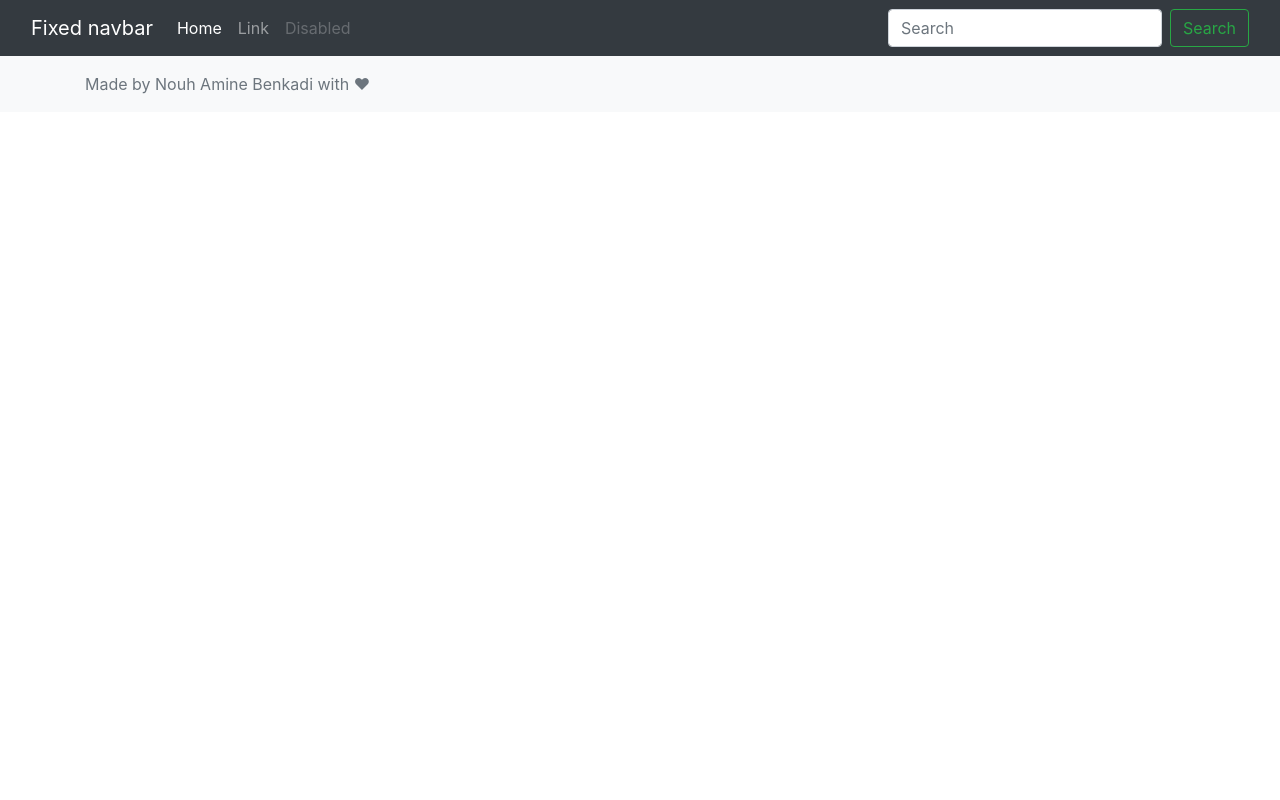
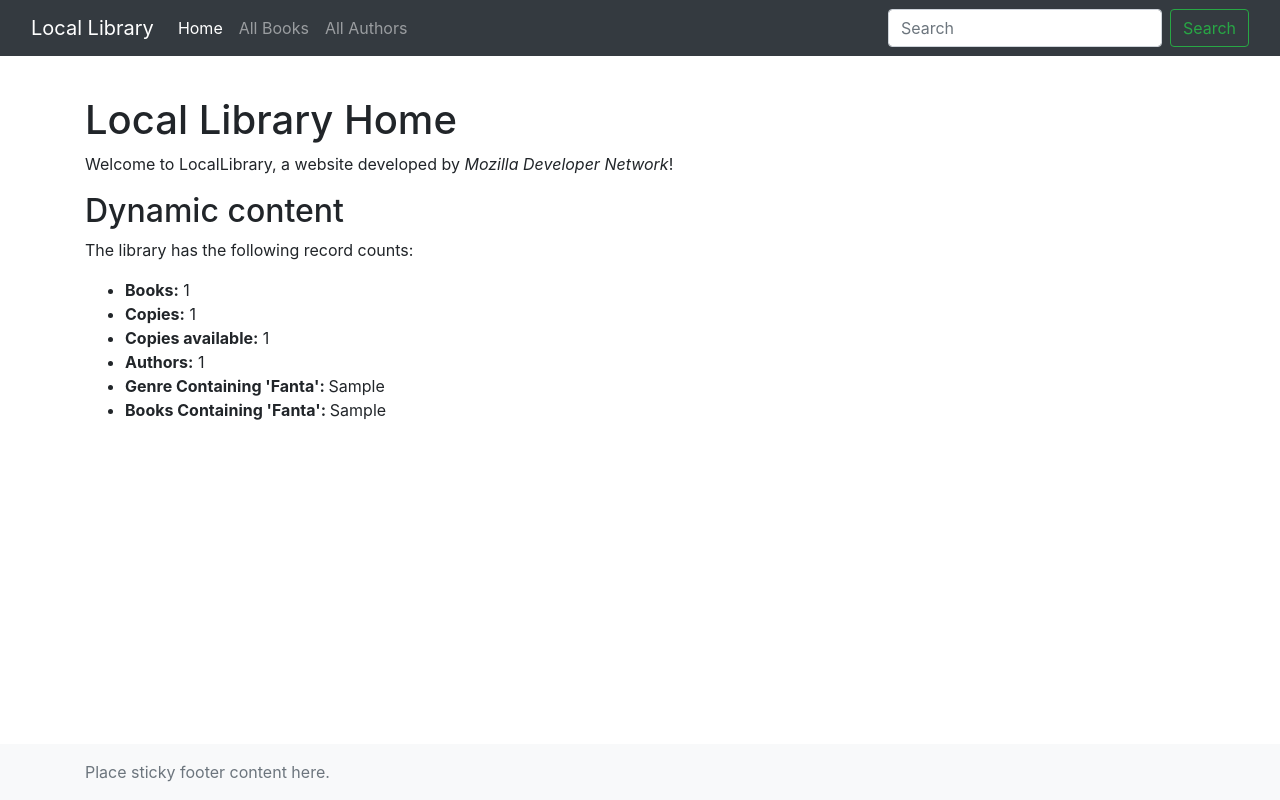
Before and after one commit to nouhben/locallibrary, a Django app: template catalog/templates/catalog/index.html in a window 1280 px wide. Run offline with Django 3.2, Linux system fonts and the light colour scheme; the template is opened without the code that fills it: most values are stand-ins (such as "Sample title", 1, 10 or a date in 2020); some libraries are stand-ins or nearby versions.

Commit message:
author detail

```diff
--- a/catalog/templates/catalog/index.html
+++ b/catalog/templates/catalog/index.html
@@ -1,4 +1,15 @@
 {% extends 'base.html' %}
 {% block content %}
-<h1>Local Library Home</h1>
+  <h1>Local Library Home</h1>
+  <p>Welcome to LocalLibrary, a website developed by <em>Mozilla Developer Network</em>!</p>
+  <h2>Dynamic content</h2>
+  <p>The library has the following record counts:</p>
+  <ul>
+    <li><strong>Books:</strong> {{ num_books }}</li>
+    <li><strong>Copies:</strong> {{ num_instances }}</li>
+    <li><strong>Copies available:</strong> {{ num_instances_available }}</li>
+    <li><strong>Authors:</strong> {{ num_authors }}</li>
+    <li><strong>Genre Containing 'Fanta': </strong> {{ genre_containing_x }}</li>
+    <li><strong>Books Containing 'Fanta': </strong> {{ books_containing_x }}</li>
+  </ul>
 {% endblock content %}
--- a/catalog/urls.py
+++ b/catalog/urls.py
@@ -1,8 +1,10 @@
 
 from django.urls import path, include
-from catalog.views import index
+from catalog.views import index, BookListView, BookDetailView
 urlpatterns = [
     path('', index, name='index'),
+    path('books/', BookListView.as_view(), name='books'),
+    path('book/<int:pk>/', BookDetailView.as_view(), name='book-detail')
     # path('catalog/books/')
     # path('catalog/authors/')
     # path('catalog/book/<id>/')
--- a/templates/base.html
+++ b/templates/base.html
@@ -1,17 +1,16 @@
 <!doctype html>
-<html lang="en">
-
+<html lang="en" class="h-100">
   <head>
-    <!-- Required meta tags -->
     <meta charset="utf-8">
     <meta name="viewport" content="width=device-width, initial-scale=1">
-
-    <!-- Bootstrap CSS -->
-    <link rel="stylesheet" href="https://stackpath.bootstrapcdn.com/bootstrap/5.0.0-alpha2/css/bootstrap.min.css"
-        integrity="sha384-DhY6onE6f3zzKbjUPRc2hOzGAdEf4/Dz+WJwBvEYL/lkkIsI3ihufq9hk9K4lVoK" crossorigin="anonymous">
-
+    <meta name="description" content="">
     <title>{{title}}</title>
 
+
+
+
+    <!-- Bootstrap core CSS -->
+<link rel="stylesheet" href="https://stackpath.bootstrapcdn.com/bootstrap/5.0.0-alpha2/css/bootstrap.min.css" integrity="sha384-DhY6onE6f3zzKbjUPRc2hOzGAdEf4/Dz+WJwBvEYL/lkkIsI3ihufq9hk9K4lVoK" crossorigin="anonymous">
 
 
     <style>
@@ -31,26 +30,25 @@
       }
     </style>
   </head>
-
 <body class="d-flex flex-column h-100">
 <header>
   <!-- Fixed navbar -->
   <nav class="navbar navbar-expand-md navbar-dark fixed-top bg-dark">
     <div class="container-fluid">
-      <a class="navbar-brand" href="#">Fixed navbar</a>
+      <a class="navbar-brand" href="{% url 'index' %}">Local Library</a>
       <button class="navbar-toggler" type="button" data-toggle="collapse" data-target="#navbarCollapse" aria-controls="navbarCollapse" aria-expanded="false" aria-label="Toggle navigation">
         <span class="navbar-toggler-icon"></span>
       </button>
       <div class="collapse navbar-collapse" id="navbarCollapse">
         <ul class="navbar-nav mr-auto mb-2 mb-md-0">
           <li class="nav-item active">
-            <a class="nav-link" aria-current="page" href="#">Home</a>
+            <a class="nav-link" aria-current="page" href="{% url 'index' %}">Home</a>
           </li>
           <li class="nav-item">
-            <a class="nav-link" href="#">Link</a>
+            <a class="nav-link" href="{% url 'books' %}">All Books</a>
           </li>
           <li class="nav-item">
-            <a class="nav-link disabled" href="#" tabindex="-1" aria-disabled="true">Disabled</a>
+            <a class="nav-link" href="{% url 'index' %}">All Authors</a>
           </li>
         </ul>
         <form class="d-flex">
@@ -61,41 +59,25 @@
     </div>
   </nav>
 </header>
-  {% block sidebar %}
 
-    {% endblock %}
 <!-- Begin page content -->
 <main class="flex-shrink-0">
-  <div class="container">
+  <div class="container my-5 py-5">
    {% block content %}
 
 
-        {% endblock %}
+   {% endblock content %}
   </div>
 </main>
 
 <footer class="footer mt-auto py-3 bg-light">
   <div class="container">
-    <span class="text-muted">Made by Nouh Amine Benkadi with &hearts; </span>
+    <span class="text-muted">Place sticky footer content here.</span>
   </div>
 </footer>
 
 
-
-
-
-
-
-
-
-    <!-- Optional JavaScript; choose one of the two! -->
-    <script src="https://cdn.jsdelivr.net/npm/popper.js@1.16.1/dist/umd/popper.min.js"
-        integrity="sha384-9/reFTGAW83EW2RDu2S0VKaIzap3H66lZH81PoYlFhbGU+6BZp6G7niu735Sk7lN"
-        crossorigin="anonymous"></script>
-    <script src="https://stackpath.bootstrapcdn.com/bootstrap/5.0.0-alpha2/js/bootstrap.min.js"
-        integrity="sha384-5h4UG+6GOuV9qXh6HqOLwZMY4mnLPraeTrjT5v07o347pj6IkfuoASuGBhfDsp3d"
-        crossorigin="anonymous"></script>
+<script src="https://stackpath.bootstrapcdn.com/bootstrap/5.0.0-alpha2/js/bootstrap.bundle.min.js" integrity="sha384-BOsAfwzjNJHrJ8cZidOg56tcQWfp6y72vEJ8xQ9w6Quywb24iOsW913URv1IS4GD" crossorigin="anonymous"></script>
 
   </body>
-
 </html>
```
Also changed, not shown: catalog/templates/catalog/book_detail.html (added, +38 -0 lines), catalog/templates/catalog/book_list.html (added, +18 -0 lines), catalog/views.py (+36 -0 lines). Lines whose indentation alone changed are shown as unchanged.
